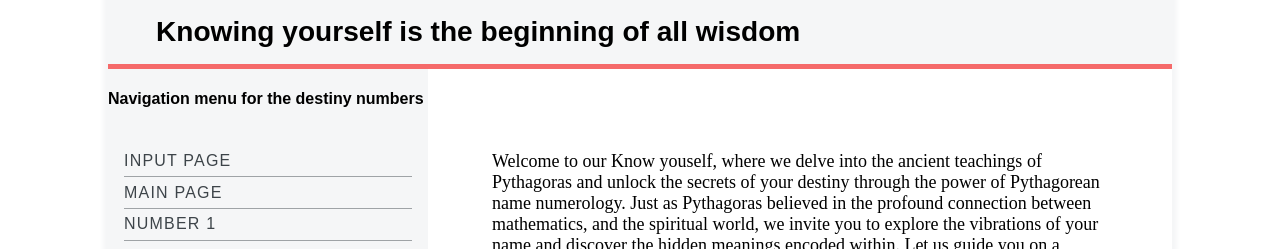
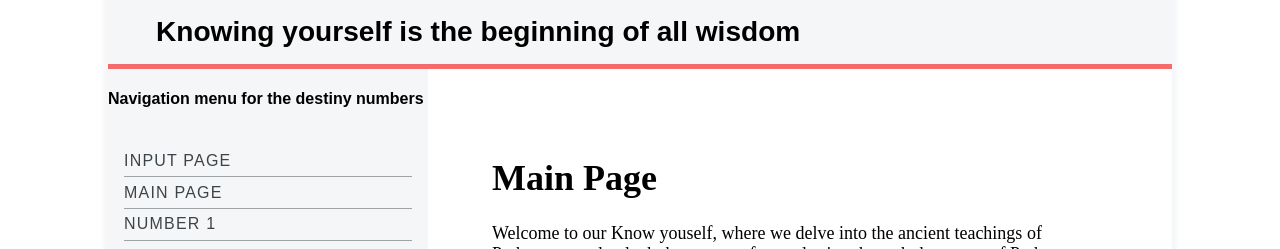
Before and after one commit to ChrisForti/know-urself, a React (Vite) app: page / in a window 1280 px wide. Shown: the top 249 px of the page. Built offline with nearby package versions, Linux system fonts and the light colour scheme.

Commit message:
Added a h1 to The main page.

```diff
--- a/src/components/Pages/Mainpage.tsx
+++ b/src/components/Pages/Mainpage.tsx
@@ -8,6 +8,8 @@ import { Table } from "./Table";
 export function Mainpage() {
   return (
     <div className={styles.main}>
+      {" "}
+      <h1>Main Page</h1>
       <p>
         Welcome to our Know youself, where we delve into the ancient teachings
         of Pythagoras and unlock the secrets of your destiny through the power
@@ -19,7 +21,6 @@ export function Mainpage() {
         Open your mind, embrace the numerological wisdom, and step into the
         realm of infinite possibilities.
       </p>
-
       <img src={Aurora} />
       <p>
         Pythagoras declared arithmetic to be the mother of the mathematical
```
